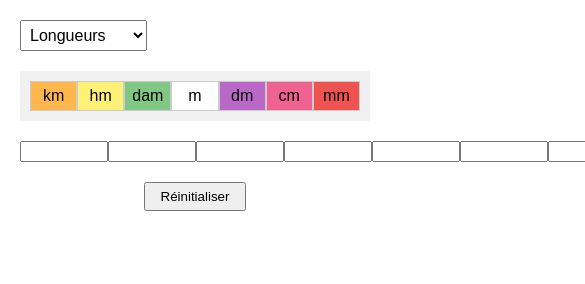
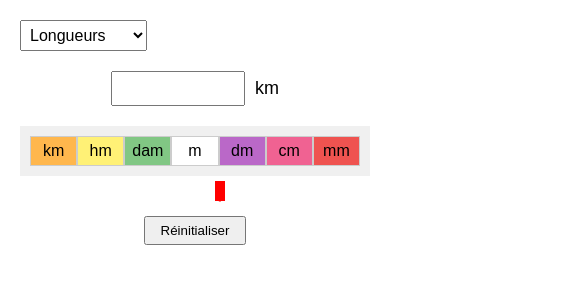
Before and after one commit to ZAHIRI1398/outils-g-o, an Electron app: page outils/glisse_mesure/index.html in a window 390 px wide. Both pictures are taken after a click on the button "Réinitialiser". Shown: the top 284 px of the page, 585 px wide, since content can reach past the window. Drawn offline with Linux system fonts and the light colour scheme.

Commit message:
Ajout de la virgule mobile et amélioration de l'interface du convertisseur

```diff
--- a/outils/glisse_mesure/index.html
+++ b/outils/glisse_mesure/index.html
@@ -9,7 +9,7 @@
             margin: 20px;
         }
         .container {
-            max-width: 800px;
+            max-width: 900px;
             margin: 0 auto;
         }
         .unit-selector {
@@ -24,18 +24,21 @@
             flex-direction: column;
             gap: 10px;
             margin-top: 20px;
+            position: relative;
         }
         .units-row {
             display: flex;
             justify-content: space-between;
             background-color: #f0f0f0;
             padding: 10px;
+            position: relative;
         }
         .unit-cell {
             width: 100px;
             text-align: center;
             padding: 5px;
             border: 1px solid #ccc;
+            position: relative;
         }
         .km { background-color: #ffb74d; }
         .hm { background-color: #fff176; }
@@ -44,21 +47,50 @@
         .dm { background-color: #ba68c8; }
         .cm { background-color: #f06292; }
         .mm { background-color: #ef5350; }
-        .input-row {
+        .number-display {
             display: flex;
-            justify-content: space-between;
-            margin-top: 10px;
+            justify-content: center;
+            align-items: center;
+            margin-top: 20px;
+            gap: 10px;
         }
-        .input-cell {
-            width: 100px;
-            text-align: center;
+        .number-input {
+            width: 120px;
+            font-size: 18px;
+            text-align: right;
+            padding: 5px;
         }
-        input {
-            width: 80px;
-            text-align: center;
+        .unit-label {
+            font-size: 18px;
+        }
+        .decimal-point {
+            width: 10px;
+            height: 20px;
+            background-color: red;
+            position: absolute;
+            bottom: -25px;
+            cursor: pointer;
+            transform: translateX(-50%);
+        }
+        .decimal-point::before {
+            content: ',';
+            position: absolute;
+            color: red;
+            font-size: 24px;
+            font-weight: bold;
+            top: -5px;
+            left: 2px;
+        }
+        .grid-lines {
+            position: absolute;
+            top: 0;
+            left: 0;
+            right: 0;
+            bottom: 0;
+            pointer-events: none;
         }
         .controls {
-            margin-top: 20px;
+            margin-top: 40px;
             text-align: center;
         }
         button {
@@ -77,6 +109,11 @@
             </select>
         </div>
 
+        <div class="number-display">
+            <input type="number" id="valueInput" class="number-input" step="any">
+            <span class="unit-label" id="unitLabel">km</span>
+        </div>
+
         <div class="conversion-table">
             <div class="units-row">
                 <div class="unit-cell km">km</div>
@@ -87,15 +124,7 @@
                 <div class="unit-cell cm">cm</div>
                 <div class="unit-cell mm">mm</div>
             </div>
-            <div class="input-row">
-                <div class="input-cell"><input type="number" id="km" /></div>
-                <div class="input-cell"><input type="number" id="hm" /></div>
-                <div class="input-cell"><input type="number" id="dam" /></div>
-                <div class="input-cell"><input type="number" id="m" /></div>
-                <div class="input-cell"><input type="number" id="dm" /></div>
-                <div class="input-cell"><input type="number" id="cm" /></div>
-                <div class="input-cell"><input type="number" id="mm" /></div>
-            </div>
+            <div id="decimalPoint" class="decimal-point"></div>
         </div>
 
         <div class="controls">
@@ -105,8 +134,14 @@
 
     <script>
         const measureType = document.getElementById('measureType');
-        const inputs = ['km', 'hm', 'dam', 'm', 'dm', 'cm', 'mm'].map(id => document.getElementById(id));
+        const valueInput = document.getElementById('valueInput');
+        const unitLabel = document.getElementById('unitLabel');
+        const decimalPoint = document.getElementById('decimalPoint');
         const resetBtn = document.getElementById('reset');
+        const conversionTable = document.querySelector('.conversion-table');
+
+        let currentPosition = 3; // Position initiale (m)
+        let isDragging = false;
 
         // Mise à jour des unités selon le type de mesure
         measureType.addEventListener('change', function() {
@@ -120,29 +155,65 @@
             document.querySelectorAll('.unit-cell').forEach((cell, index) => {
                 cell.textContent = selectedUnits[index];
             });
+            unitLabel.textContent = selectedUnits[currentPosition];
         });
 
-        // Conversion entre les unités
-        inputs.forEach((input, index) => {
-            input.addEventListener('input', function() {
-                if (this.value === '') return;
+        // Gestion du déplacement de la virgule
+        decimalPoint.style.left = `${(currentPosition + 1) * (100/7)}%`;
 
-                const value = parseFloat(this.value);
-                const position = index;
+        decimalPoint.addEventListener('mousedown', (e) => {
+            isDragging = true;
+        });
 
-                inputs.forEach((otherInput, otherIndex) => {
-                    if (otherInput !== this) {
-                        const difference = otherIndex - position;
-                        otherInput.value = value * Math.pow(10, -difference);
-                    }
-                });
-            });
+        document.addEventListener('mousemove', (e) => {
+            if (!isDragging) return;
+
+            const rect = conversionTable.getBoundingClientRect();
+            const cellWidth = rect.width / 7;
+            let x = e.clientX - rect.left;
+
+            // Limiter le déplacement aux frontières des cellules
+            x = Math.max(0, Math.min(x, rect.width));
+            const position = Math.floor(x / cellWidth);
+
+            if (position !== currentPosition) {
+                currentPosition = position;
+                decimalPoint.style.left = `${(position + 1) * (100/7)}%`;
+                updateDisplay();
+            }
         });
+
+        document.addEventListener('mouseup', () => {
+            isDragging = false;
+        });
+
+        // Mise à jour de l'affichage
+        function updateDisplay() {
+            if (!valueInput.value) return;
+
+            const value = parseFloat(valueInput.value);
+            const units = {
+                'longueurs': ['km', 'hm', 'dam', 'm', 'dm', 'cm', 'mm'],
+                'masses': ['kg', 'hg', 'dag', 'g', 'dg', 'cg', 'mg'],
+                'contenances': ['kL', 'hL', 'daL', 'L', 'dL', 'cL', 'mL']
+            };
+
+            const selectedUnits = units[measureType.value];
+            unitLabel.textContent = selectedUnits[currentPosition];
+        }
+
+        valueInput.addEventListener('input', updateDisplay);
 
         // Réinitialisation
         resetBtn.addEventListener('click', () => {
-            inputs.forEach(input => input.value = '');
+            valueInput.value = '';
+            currentPosition = 3;
+            decimalPoint.style.left = `${(currentPosition + 1) * (100/7)}%`;
+            updateDisplay();
         });
+
+        // Initialisation
+        updateDisplay();
     </script>
 </body>
 </html>
```
